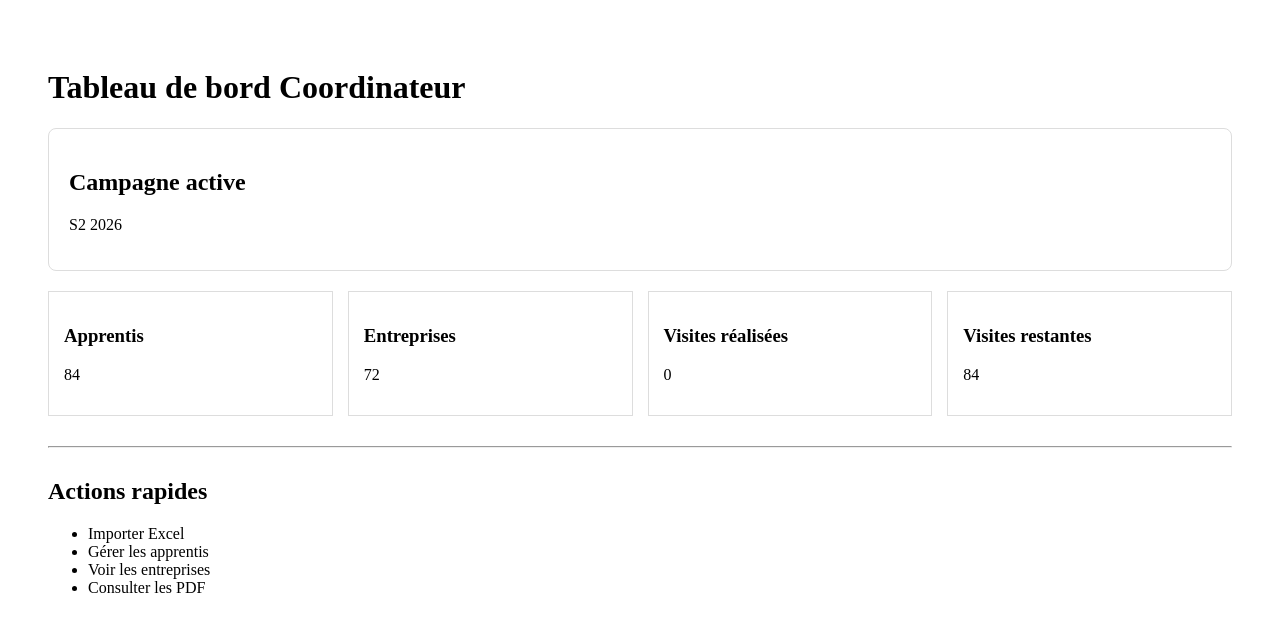
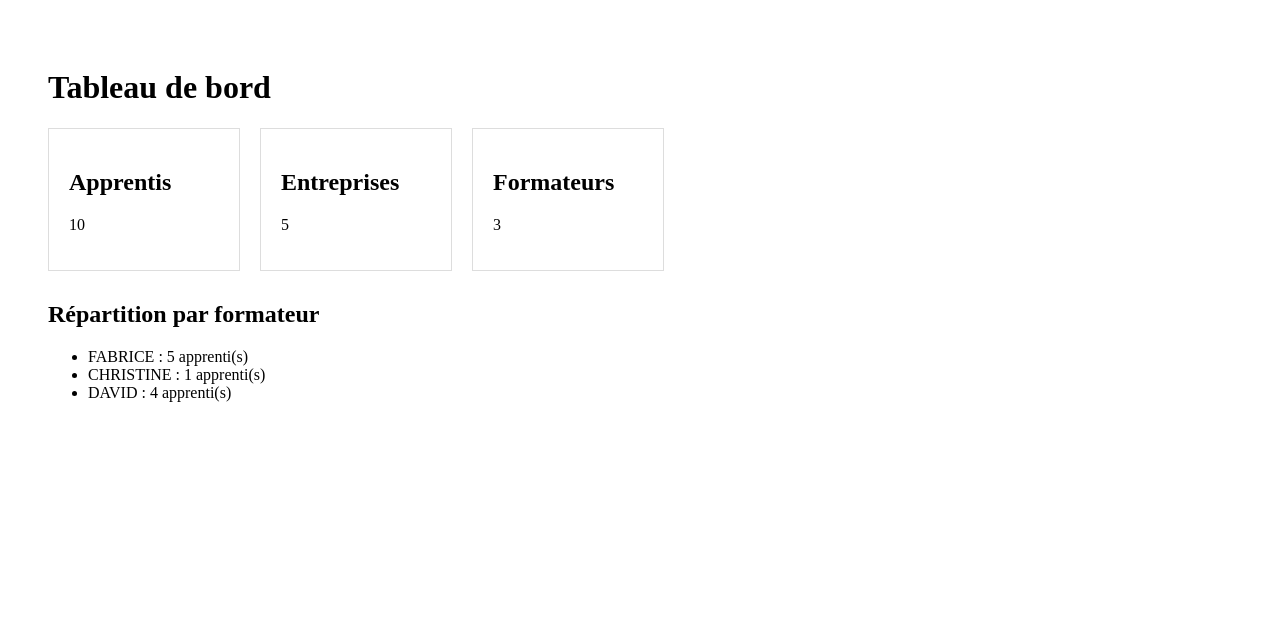
Before and after one commit to fabsalel-design/suivi-visites-mfr, a Next.js app: page /dashboard in a window 1280 px wide. Shown: the top 632 px of the page. Built offline with nearby package versions, Linux system fonts and the light colour scheme.

Commit message:
Update page.tsx

```diff
--- a/app/dashboard/page.tsx
+++ b/app/dashboard/page.tsx
@@ -1,58 +1,75 @@
+
+import { apprentis } from "../../data/apprentis";
 
 export default function DashboardPage() {
+  const entreprises = [
+    ...new Set(apprentis.map((a) => a.entreprise)),
+  ];
+
+  const formateurs = [
+    ...new Set(apprentis.map((a) => a.formateur)),
+  ];
+
+  const repartition = formateurs.map((formateur) => ({
+    formateur,
+    total: apprentis.filter(
+      (a) => a.formateur === formateur
+    ).length,
+  }));
+
   return (
     <main style={{ padding: "40px" }}>
-      <h1>Tableau de bord Coordinateur</h1>
+      <h1>Tableau de bord</h1>
 
       <div
         style={{
-          border: "1px solid #ddd",
-          padding: "20px",
-          borderRadius: "8px",
-          marginBottom: "20px",
+          display: "flex",
+          gap: "20px",
+          marginBottom: "30px",
         }}
       >
-        <h2>Campagne active</h2>
-        <p>S2 2026</p>
-      </div>
-
-      <div
-        style={{
-          display: "grid",
-          gridTemplateColumns: "repeat(4, 1fr)",
-          gap: "15px",
-        }}
-      >
-        <div style={{ border: "1px solid #ddd", padding: "15px" }}>
-          <h3>Apprentis</h3>
-          <p>84</p>
+        <div
+          style={{
+            border: "1px solid #ddd",
+            padding: "20px",
+            minWidth: "150px",
+          }}
+        >
+          <h2>Apprentis</h2>
+          <p>{apprentis.length}</p>
         </div>
 
-        <div style={{ border: "1px solid #ddd", padding: "15px" }}>
-          <h3>Entreprises</h3>
-          <p>72</p>
+        <div
+          style={{
+            border: "1px solid #ddd",
+            padding: "20px",
+            minWidth: "150px",
+          }}
+        >
+          <h2>Entreprises</h2>
+          <p>{entreprises.length}</p>
         </div>
 
-        <div style={{ border: "1px solid #ddd", padding: "15px" }}>
-          <h3>Visites réalisées</h3>
-          <p>0</p>
-        </div>
-
-        <div style={{ border: "1px solid #ddd", padding: "15px" }}>
-          <h3>Visites restantes</h3>
-          <p>84</p>
+        <div
+          style={{
+            border: "1px solid #ddd",
+            padding: "20px",
+            minWidth: "150px",
+          }}
+        >
+          <h2>Formateurs</h2>
+          <p>{formateurs.length}</p>
         </div>
       </div>
 
-      <hr style={{ margin: "30px 0" }} />
-
-      <h2>Actions rapides</h2>
+      <h2>Répartition par formateur</h2>
 
       <ul>
-        <li>Importer Excel</li>
-        <li>Gérer les apprentis</li>
-        <li>Voir les entreprises</li>
-        <li>Consulter les PDF</li>
+        {repartition.map((r) => (
+          <li key={r.formateur}>
+            {r.formateur} : {r.total} apprenti(s)
+          </li>
+        ))}
       </ul>
     </main>
   );
```
